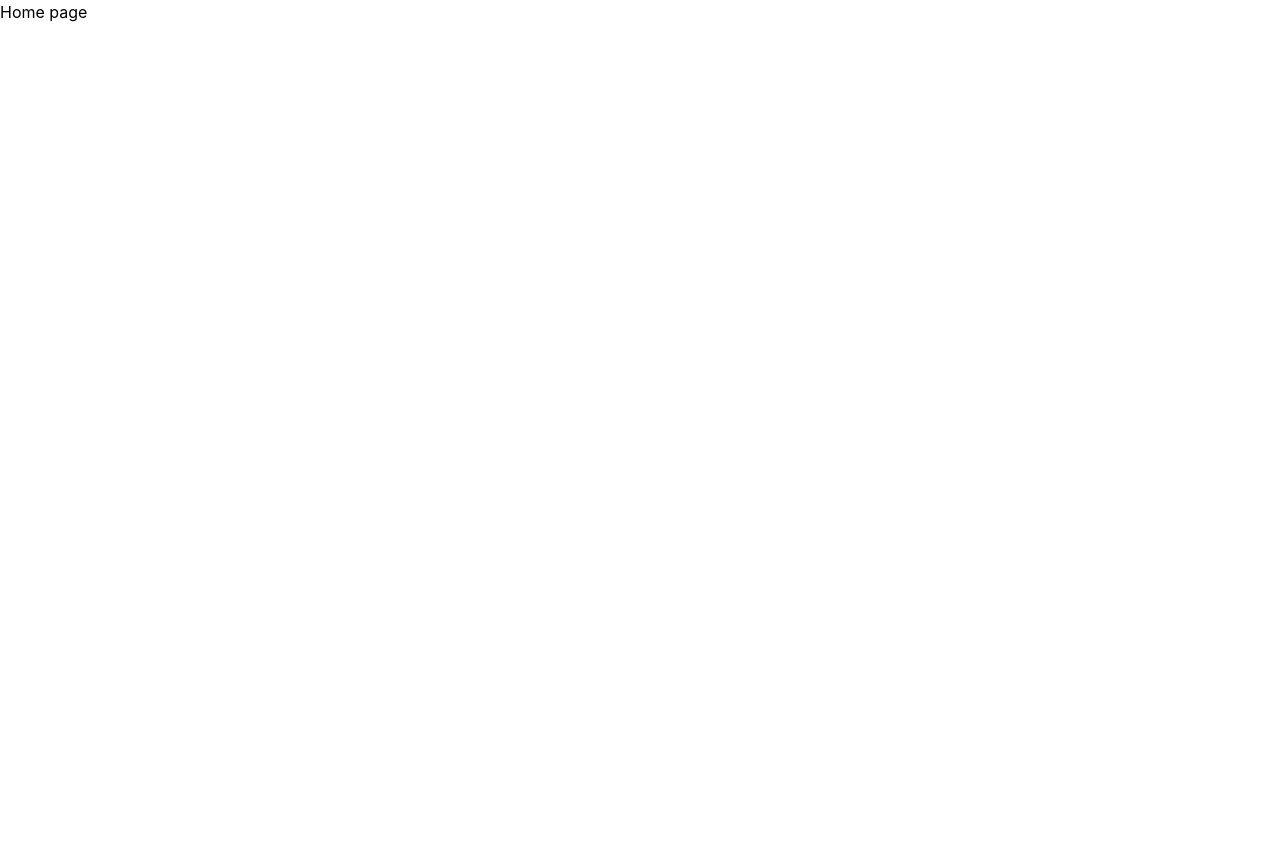
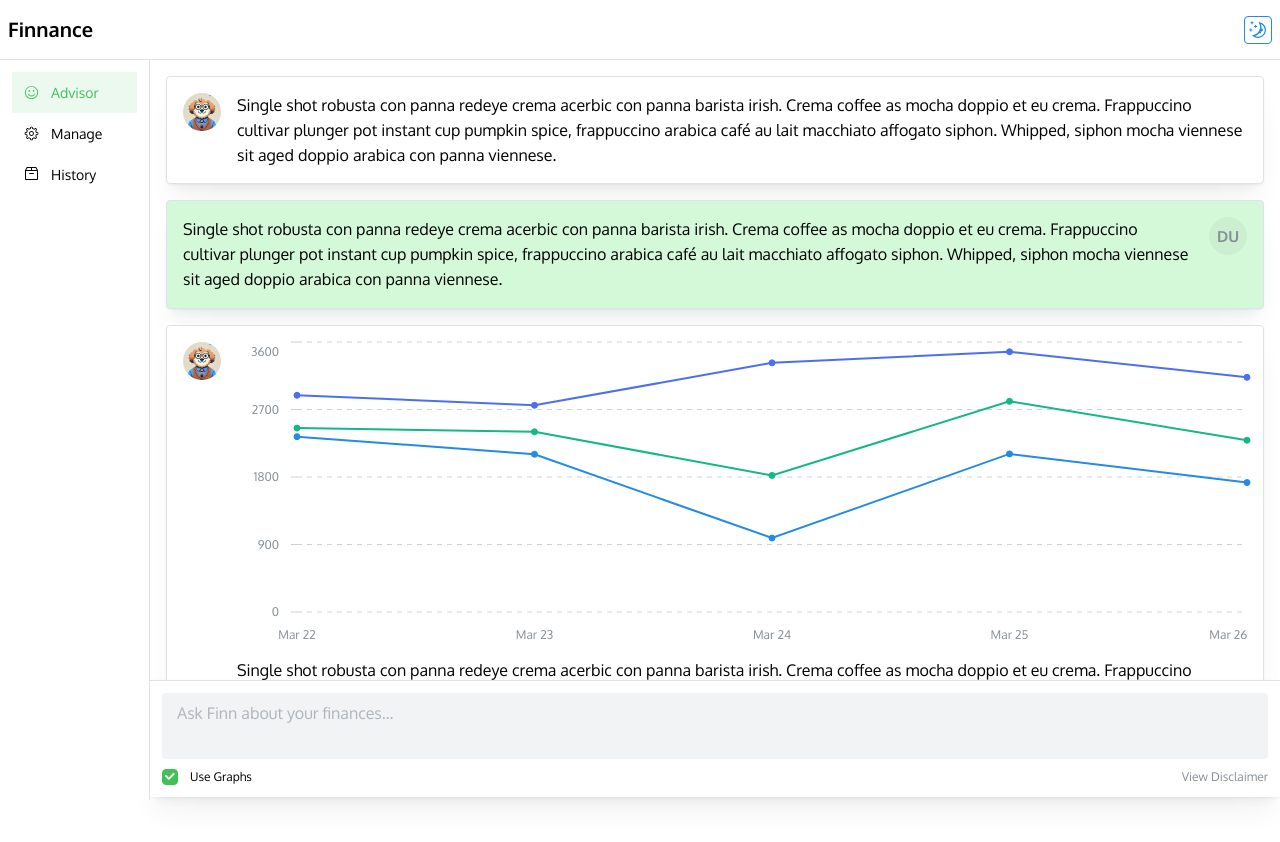
Before and after one commit to charlesoller/finnance-app, a Next.js app: page / in a window 1280 px wide. Shown: the top 842 px of the page. Before the commit the page ends 800 px from the top, so only its background shows below. Built offline with nearby package versions, Linux system fonts and the light colour scheme.

Commit message:
UI Framed Out

```diff
--- /dev/null
+++ b/app/(pages)/layout.tsx
@@ -0,0 +1,103 @@
+"use client"
+
+import "@mantine/core/styles.css";
+import React from "react";
+import {
+  MantineProvider,
+  ColorSchemeScript,
+  mantineHtmlProps,
+  AppShell,
+  Burger,
+  ActionIcon,
+  Text,
+  Flex,
+} from "@mantine/core";
+import { theme } from "../../theme";
+import { useDisclosure, useLocalStorage } from "@mantine/hooks";
+import { AppColorScheme } from "../../utils/types";
+import { MoonIcon, SunIcon } from "@radix-ui/react-icons";
+import { Oxygen } from 'next/font/google'
+import SideNav from "../../components/SideNav/SideNav";
+
+
+// export const metadata = {
+//   title: "Mantine Next.js template",
+//   description: "I am using Mantine with Next.js!",
+// };
+
+const oxygen = Oxygen({
+  weight: ['300', '400', '700'],
+  subsets: ['latin'],
+  variable: '--font-oxygen',
+  display: 'swap',
+})
+
+export default function RootLayout({ children }: { children: any }) {
+  const [opened, { toggle }] = useDisclosure();
+  const [colorScheme, setColorScheme] = useLocalStorage({
+    key: 'mantine-color-scheme',
+    defaultValue: 'light',
+  });
+
+  const toggleColorScheme = () => {
+    if (colorScheme === 'dark') setColorScheme('light');
+    if (colorScheme === 'light') setColorScheme('dark');
+  }
+
+  return (
+    <html lang="en" {...mantineHtmlProps} className={oxygen.className}>
+      <head>
+        <ColorSchemeScript
+          forceColorScheme={colorScheme as AppColorScheme}
+        />
+        <link rel="shortcut icon" href="/favicon.svg" />
+        <meta
+          name="viewport"
+          content="minimum-scale=1, initial-scale=1, width=device-width, user-scalable=no"
+        />
+      </head>
+      <body style={{ overflow: 'hidden' }}>
+        <MantineProvider theme={theme} forceColorScheme={colorScheme as AppColorScheme}>
+          <AppShell
+            header={{ height: 60 }}
+            navbar={{
+              width: 150,
+              breakpoint: 'sm',
+              collapsed: { mobile: !opened },
+            }}
+          >
+            <AppShell.Header>
+              <Flex align='center' justify='space-between' h='100%' p='0.5em'>
+                <Burger
+                  opened={opened}
+                  onClick={toggle}
+                  hiddenFrom="sm"
+                  size="sm"
+                />
+                <Text fw={700} size="xl">Finnance</Text>
+                <ActionIcon
+                  variant="outline"
+                  color={colorScheme === 'dark' ? 'yellow' : 'blue'}
+                  onClick={toggleColorScheme}
+                  title="Toggle color scheme"
+                >
+                  {colorScheme === 'dark' ? (
+                    <SunIcon style={{ width: 18, height: 18 }} />
+                  ) : (
+                    <MoonIcon style={{ width: 18, height: 18 }} />
+                  )}
+                </ActionIcon>
+              </Flex>
+            </AppShell.Header>
+
+            <AppShell.Navbar p="sm">
+              <SideNav />
+            </AppShell.Navbar>
+
+            <AppShell.Main>{children}</AppShell.Main>
+          </AppShell>
+        </MantineProvider>
+      </body>
+    </html>
+  );
+}
--- /dev/null
+++ b/app/(pages)/page.tsx
@@ -0,0 +1,5 @@
+import Chat from "../../components/Chat/Chat";
+
+export default function HomePage() {
+  return <div><Chat /></div>;
+}
--- a/app/layout.tsx
+++ /dev/null
@@ -1,31 +0,0 @@
-import "@mantine/core/styles.css";
-import React from "react";
-import {
-  MantineProvider,
-  ColorSchemeScript,
-  mantineHtmlProps,
-} from "@mantine/core";
-import { theme } from "../theme";
-
-export const metadata = {
-  title: "Mantine Next.js template",
-  description: "I am using Mantine with Next.js!",
-};
-
-export default function RootLayout({ children }: { children: any }) {
-  return (
-    <html lang="en" {...mantineHtmlProps}>
-      <head>
-        <ColorSchemeScript />
-        <link rel="shortcut icon" href="/favicon.svg" />
-        <meta
-          name="viewport"
-          content="minimum-scale=1, initial-scale=1, width=device-width, user-scalable=no"
-        />
-      </head>
-      <body>
-        <MantineProvider theme={theme}>{children}</MantineProvider>
-      </body>
-    </html>
-  );
-}
--- a/app/page.tsx
+++ /dev/null
@@ -1,3 +0,0 @@
-export default function HomePage() {
-  return <div>Home page</div>;
-}
--- /dev/null
+++ b/components/Chart/Chart.tsx
@@ -0,0 +1,56 @@
+"use client"
+
+import '@mantine/charts/styles.css';
+import { LineChart } from "@mantine/charts";
+import Message from "../Message/Message";
+
+export default function Chart() {
+  const data = [
+    {
+      date: 'Mar 22',
+      Apples: 2890,
+      Oranges: 2338,
+      Tomatoes: 2452,
+    },
+    {
+      date: 'Mar 23',
+      Apples: 2756,
+      Oranges: 2103,
+      Tomatoes: 2402,
+    },
+    {
+      date: 'Mar 24',
+      Apples: 3322,
+      Oranges: 986,
+      Tomatoes: 1821,
+    },
+    {
+      date: 'Mar 25',
+      Apples: 3470,
+      Oranges: 2108,
+      Tomatoes: 2809,
+    },
+    {
+      date: 'Mar 26',
+      Apples: 3129,
+      Oranges: 1726,
+      Tomatoes: 2290,
+    },
+  ];
+
+  return (
+    <Message>
+      <LineChart
+        h={300}
+        data={data}
+        dataKey="date"
+        series={[
+          { name: 'Apples', color: 'indigo.6' },
+          { name: 'Oranges', color: 'blue.6' },
+          { name: 'Tomatoes', color: 'teal.6' },
+        ]}
+        curveType="linear"
+      />
+    </Message>
+  )
+}
--- /dev/null
+++ b/components/Chat/Chat.tsx
@@ -0,0 +1,25 @@
+import { Flex } from "@mantine/core";
+import Message from "../Message/Message";
+import Chart from "../Chart/Chart";
+import UserInput from "../UserInput/UserInput";
+
+export default function Chat() {
+  return (
+    <Flex direction="column" h="100vh">
+      <Flex
+        direction="column"
+        gap="md"
+        p={'1rem'}
+        style={{ overflowY: 'auto', height: 'calc(100vh - 180px)' }}
+      >
+        <Message />
+        <Message owner="user" />
+        <Chart />
+        <Message owner="user" />
+        <Message />
+      </Flex>
+      <UserInput />
+    </Flex>
+
+  )
+}
--- /dev/null
+++ b/components/Message/Message.tsx
@@ -0,0 +1,30 @@
+"use client"
+
+import { Avatar, Container, Flex, Paper, Text, useMantineColorScheme, useMantineTheme } from "@mantine/core";
+import { ReactElement } from "react";
+import { MessageOwner } from "../../utils/types";
+
+interface MessageProps {
+  children?: ReactElement;
+  owner?: MessageOwner
+}
+
+export default function Message({ children, owner = 'agent' }: MessageProps) {
+  const theme = useMantineTheme();
+  const { colorScheme } = useMantineColorScheme()
+
+  return (
+    <Paper withBorder shadow="md" p="md" bg={owner === 'user' ? theme.colors.green[colorScheme === 'dark' ? 9 : 1] : undefined}>
+      <Flex direction="row" gap="md">
+        { owner === 'agent' && <Avatar src="mascot.webp" />}
+        <Flex direction="column" gap="md" >
+          {children}
+          <Text>
+            Single shot robusta con panna redeye crema acerbic con panna barista irish. Crema coffee as mocha doppio et eu crema. Frappuccino cultivar plunger pot instant cup pumpkin spice, frappuccino arabica café au lait macchiato affogato siphon. Whipped, siphon mocha viennese sit aged doppio arabica con panna viennese.
+          </Text>
+        </Flex>
+        {owner === 'user' && <Avatar name="Demo User" />}
+      </Flex>
+    </Paper>
+  )
+}
--- /dev/null
+++ b/components/SideNav/SideNav.tsx
@@ -0,0 +1,28 @@
+import { Flex, NavLink } from "@mantine/core";
+import { ArchiveIcon, FaceIcon, GearIcon } from "@radix-ui/react-icons";
+
+export default function SideNav() {
+  return (
+    <Flex direction='column'>
+      <NavLink
+        href="#required-for-focus"
+        label="Advisor"
+        leftSection={<FaceIcon />}
+        color="green"
+        active
+      />
+      <NavLink
+        href="#required-for-focus"
+        label="Manage"
+        color="green"
+        leftSection={<GearIcon />}
+      />
+      <NavLink
+        href="#required-for-focus"
+        label="History"
+        color="green"
+        leftSection={<ArchiveIcon />}
+      />
+    </Flex>
+  )
+}
--- /dev/null
+++ b/components/UserInput/UserInput.tsx
@@ -0,0 +1,42 @@
+"use client"
+
+import { Checkbox, Flex, Paper, Text, Textarea, useMantineColorScheme, useMantineTheme } from "@mantine/core";
+
+export default function UserInput() {
+  const theme = useMantineTheme();
+  const { colorScheme } = useMantineColorScheme()
+
+  const borderColor = () => {
+    if (colorScheme === 'light') {
+      return theme.colors.gray[3];
+    } else {
+      return theme.colors.dark[4];
+    }
+  }
+  return (
+    <Paper p='sm' radius={0} shadow="md" style={{ borderTop: `1px solid ${borderColor()}` }}>
+      <Flex direction='column' gap='xs'>
+        <Textarea
+          aria-label="Ask Finn about your Finances"
+          variant="filled"
+          size="md"
+          placeholder="Ask Finn about your finances..."
+        />
+        <Flex justify='space-between' w='100%'>
+          <Checkbox
+            size="xs"
+            defaultChecked
+            label="Use Graphs"
+            color="green"
+          />
+          <Text
+            size="xs"
+            c="dimmed"
+          >
+            View Disclaimer
+          </Text>
+        </Flex>
+      </Flex>
+    </Paper>
+  )
+}
--- a/package.json
+++ b/package.json
@@ -9,11 +9,14 @@
     "lint": "next lint"
   },
   "dependencies": {
+    "@mantine/charts": "^7.15.2",
     "@mantine/core": "7.15.2",
     "@mantine/hooks": "7.15.2",
+    "@radix-ui/react-icons": "^1.3.2",
     "next": "15.0.1",
     "react": "18.3.1",
-    "react-dom": "18.3.1"
+    "react-dom": "18.3.1",
+    "recharts": "2"
   },
   "devDependencies": {
     "@types/node": "20.14.8",
--- a/theme.ts
+++ b/theme.ts
@@ -3,5 +3,5 @@
 import { createTheme } from "@mantine/core";
 
 export const theme = createTheme({
-  /* Put your mantine theme override here */
+  fontFamily: 'var(--font-oxygen), Inter, sans-serif'
 });
--- /dev/null
+++ b/utils/types.ts
@@ -0,0 +1,2 @@
+export type AppColorScheme = "light" | "dark";
+export type MessageOwner = "user" | "agent";
```
Also changed, not shown: public/mascot.webp (added), 1 other file (tests, documents, lock files or other folders).
